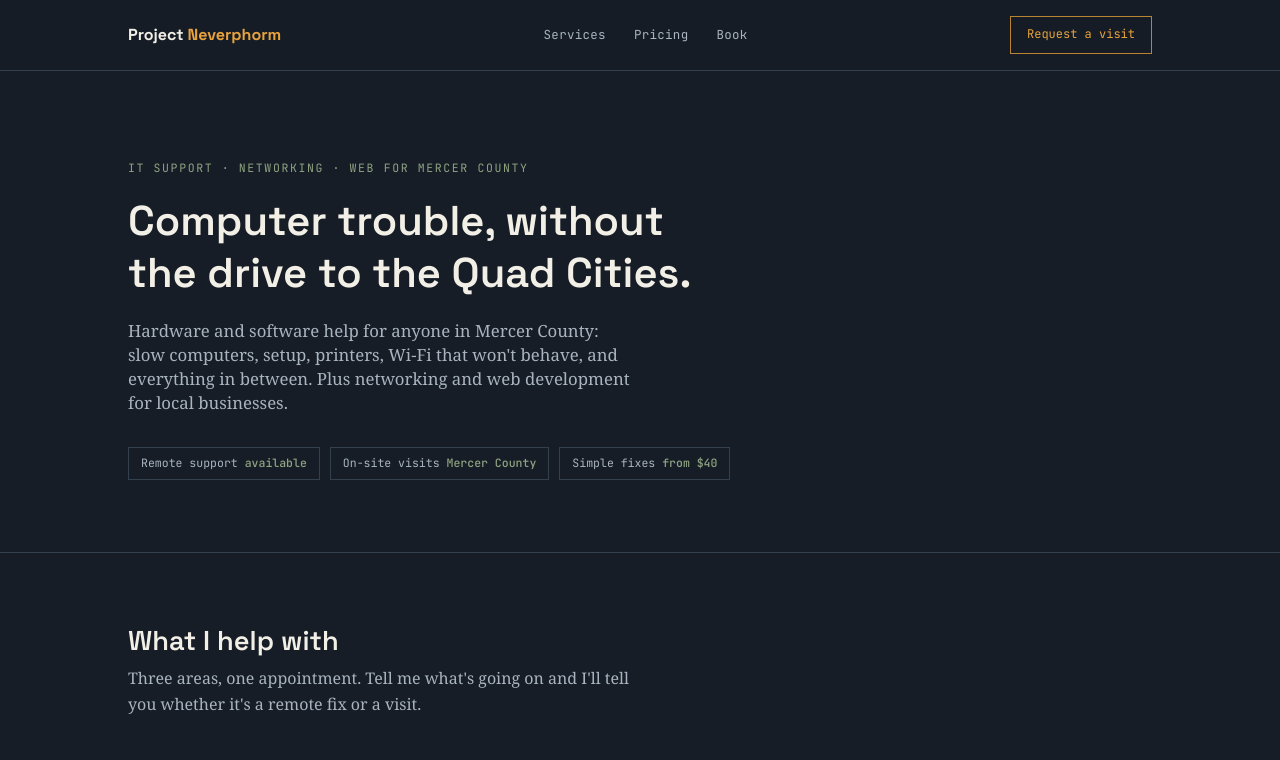
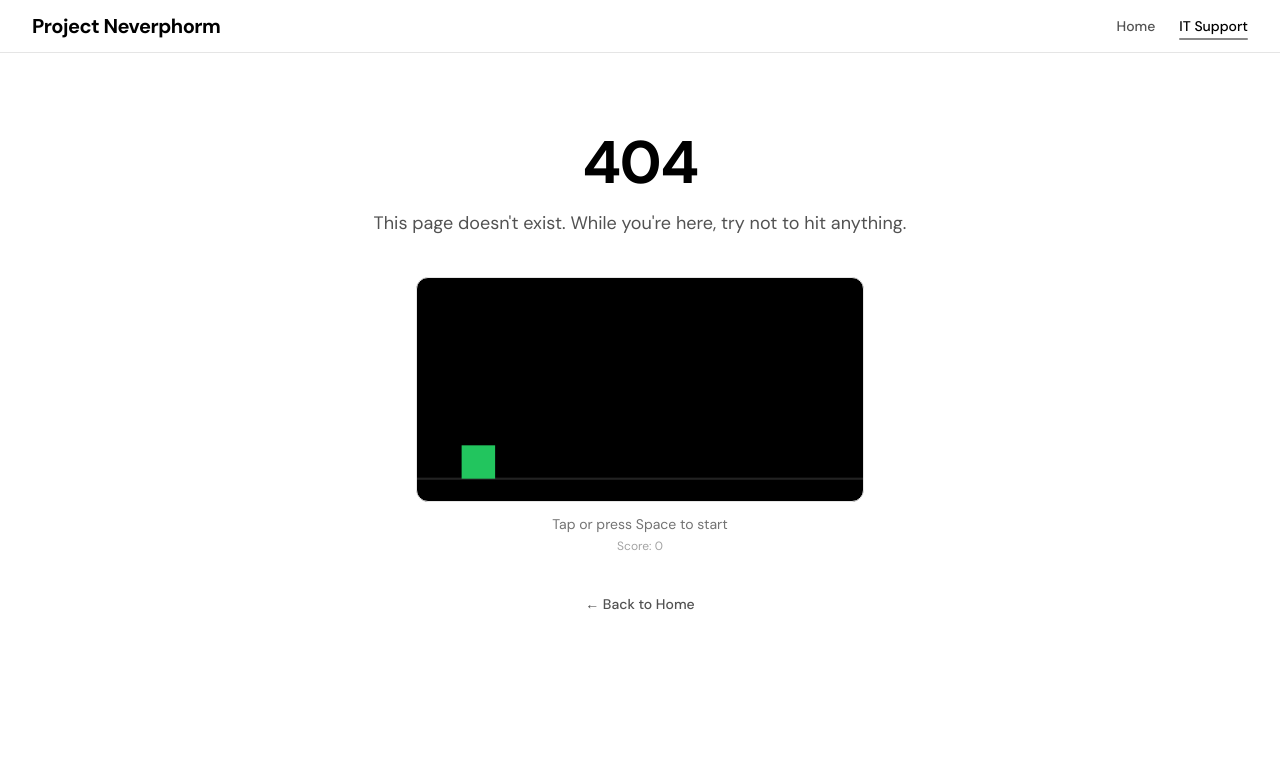
Before and after one commit to Minxci/neverphorm-site, a React (Vite) app in the folder apps/web/: page /itsupport in a window 1280 px wide. Shown: the top 760 px of the page. Built offline with nearby package versions, Linux system fonts and the light colour scheme; the HTML template or start-up script is replaced by a standard one.

Commit message:
changing my mind

```diff
--- a/apps/web/src/App.jsx
+++ b/apps/web/src/App.jsx
@@ -8,7 +8,6 @@ import PrivacyPolicy from "./pages/PrivacyPolicy";
 import TermsOfService from "./pages/TermsOfService";
 import VecPulse from "@/pages/Mobile/VecPulse.jsx";
 import NotFound from "@/pages/NotFound";
-import ITSupport from "@/pages/ITSupport";
 
 function App() {
   return (
@@ -19,7 +18,6 @@ function App() {
         <Route path="/" element={<HomePage />} />
         <Route path="/privacy" element={<PrivacyPolicy />} />
         <Route path="/terms" element={<TermsOfService />} />
-        <Route path="/itsupport" element={<ITSupport />} />
 
         <Route path="/mobile/vecpulse" element={<VecPulse />} />
         <Route path="*" element={<NotFound />} />
```
